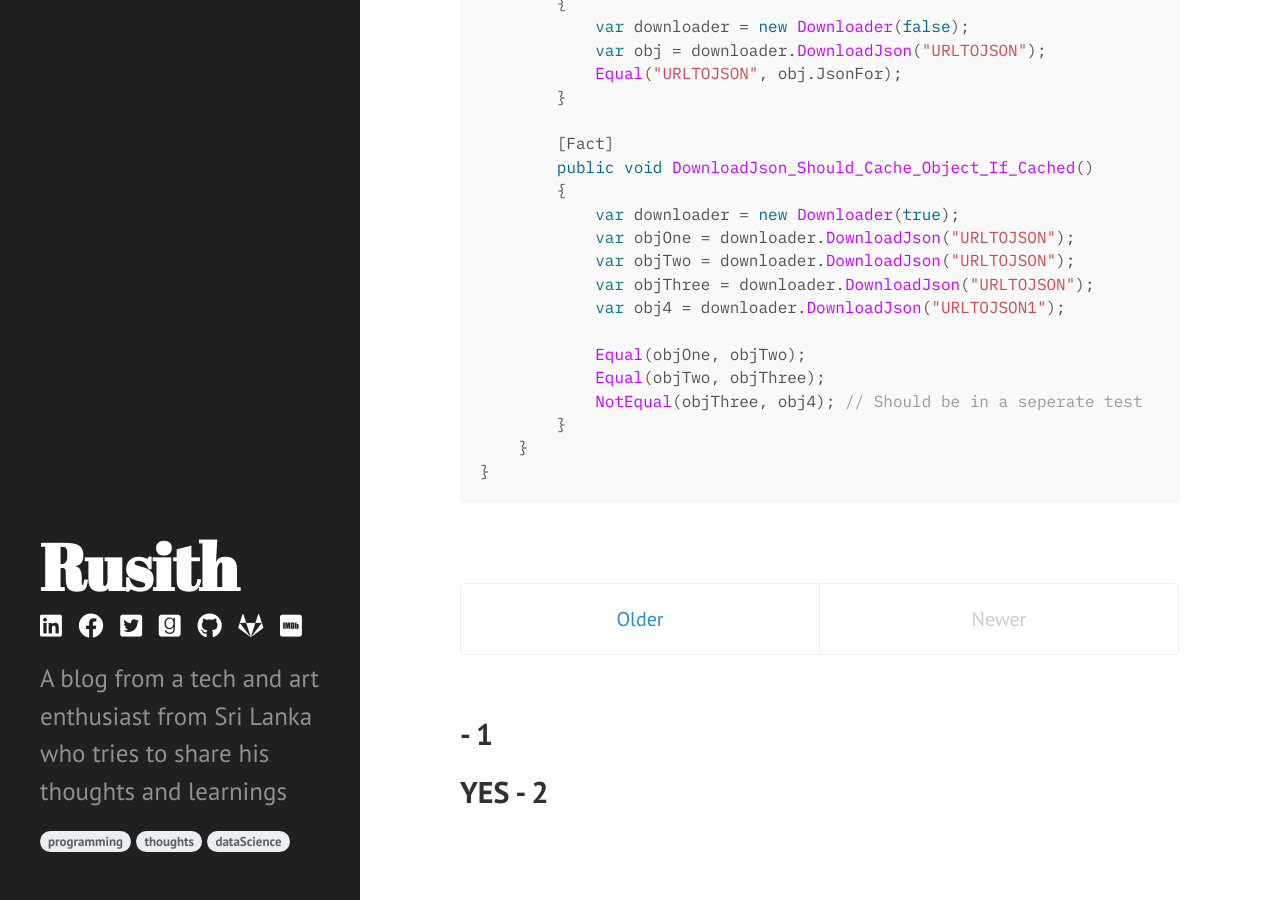
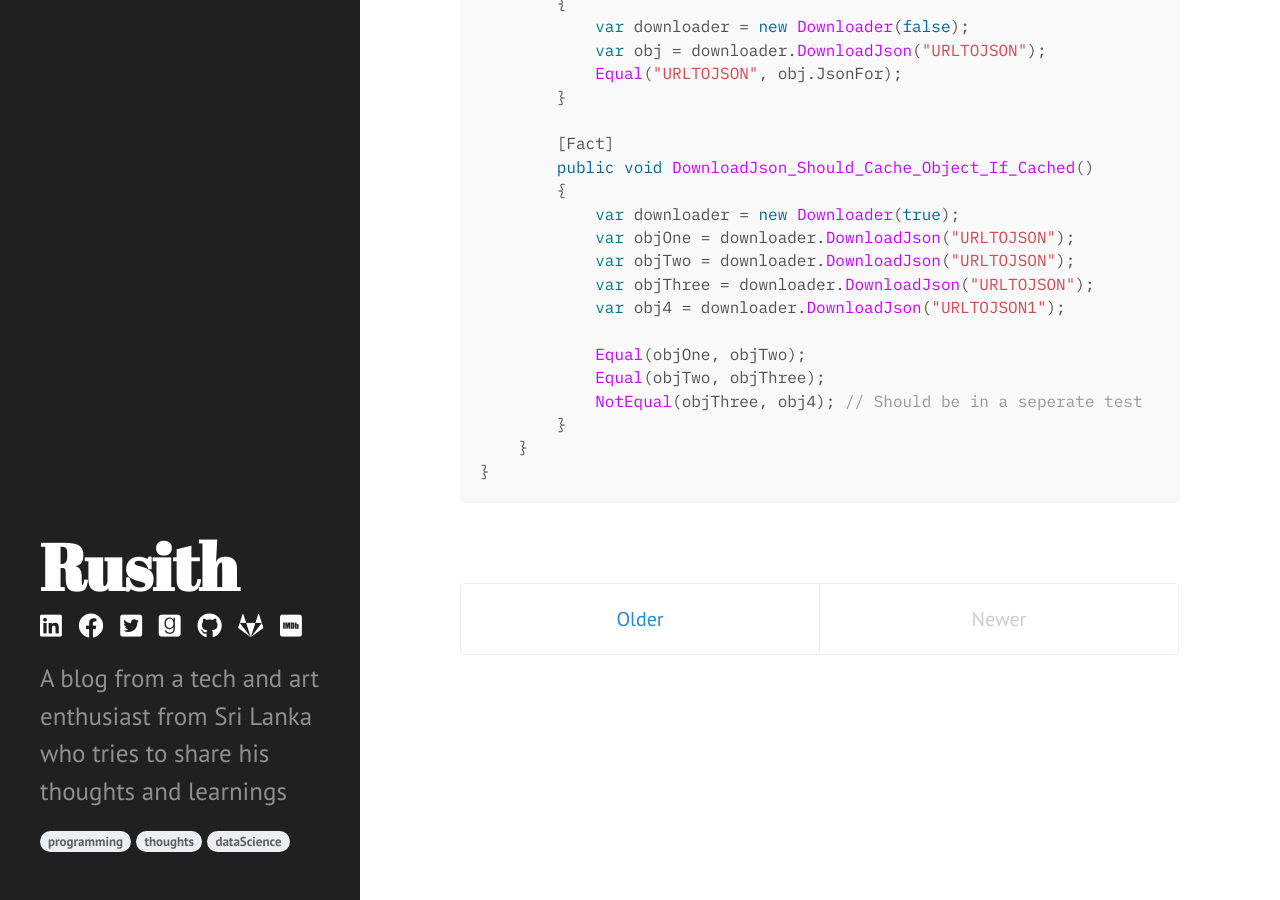
Before and after one commit to rusith/rusith.github.io, a Jekyll site: the page built from index.html, in a window 1280 px wide and 900 px high, scrolled down 18268 px. Built offline with Jekyll 4.4.1, drawn with Linux system fonts in a browser that asks for light colours; nearby versions of some CDN libraries; formulas are drawn with MathJax 3; the list of posts is cut into pages by our own code; comment, search, counter and statistics services are not loaded.

Commit message:
removed mathJaxLoaded

```diff
--- a/_includes/head.html
+++ b/_includes/head.html
@@ -47,6 +47,4 @@
   {% if site.tags != "" %}
     {% include collecttags.html %}
   {% endif %}
-
-  {% assign mathJaxLoaded = "NO" %}
 </head>
--- a/_layouts/post.html
+++ b/_layouts/post.html
@@ -32,7 +32,6 @@ layout: default
 </div>
 {% endif %}
 
-<h2>{{mathJaxLoaded}} - 3 </h2>
 {% if page.hasMath %}
 <script src='https://cdnjs.cloudflare.com/ajax/libs/mathjax/2.7.5/latest.js?config=TeX-MML-AM_CHTML' async></script>
 {% endif %}
--- a/index.html
+++ b/index.html
@@ -41,7 +41,6 @@ title: Home
   {% endif %}
 </div>
 
-<h2>{{mathJaxLoaded}} - 1</h2>
 {% for post in paginator.posts %}
   {% if post.hasMath %}
     {% assign mathJaxLoaded = "YES" %}
@@ -49,5 +48,3 @@ title: Home
     {% break %}
   {% endif %}
 {% endfor %}
-
-<h2>{{mathJaxLoaded}} - 2 </h2>
```
